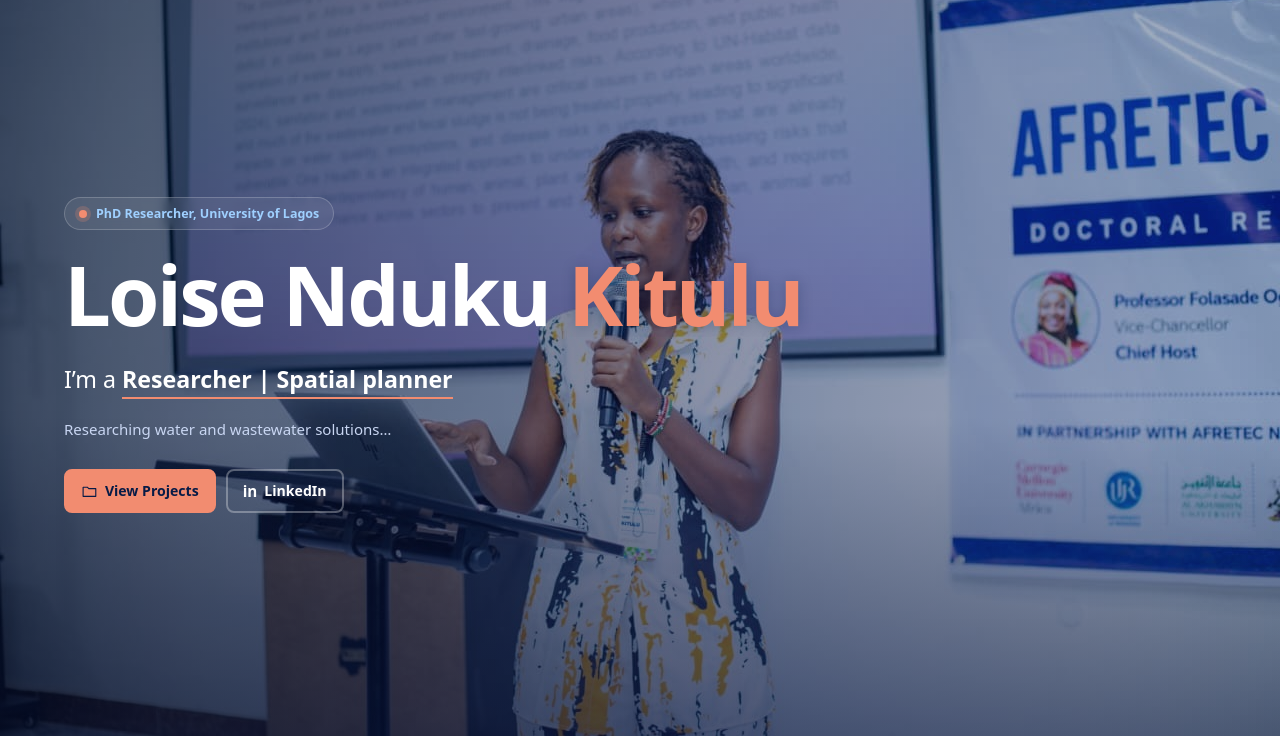
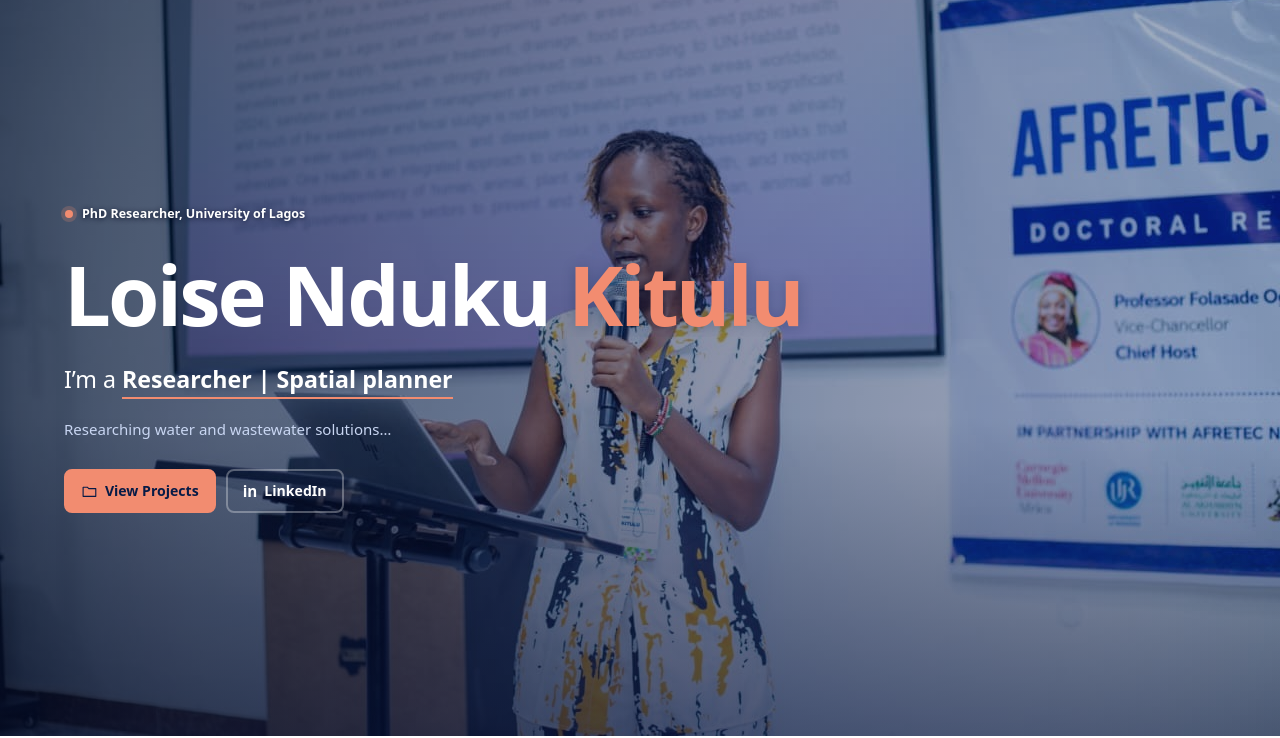
Before and after one commit to simbajr1/LNK, a plain HTML site: page index.html in a window 1280 px wide. Shown: the part 64-802 px from the top of the page. Drawn offline with Linux system fonts and the light colour scheme.

Commit message:
hero section update

```diff
--- a/assets/style.css
+++ b/assets/style.css
@@ -153,7 +153,7 @@ p,.lead,.ph-head p{font-size:.94rem}
 .hero:after{background:linear-gradient(90deg,rgba(4,12,38,.94),rgba(6,21,74,.82) 55%,rgba(6,21,74,.6)),linear-gradient(0deg,rgba(4,12,38,.7),transparent 40%)}
 .hero>img{filter:saturate(.8) brightness(.8)}
 .hero .w{padding-top:110px;padding-bottom:clamp(64px,9vh,96px);width:100%}
-.pill{display:inline-flex;align-items:center;gap:9px;border:1px solid rgba(255,255,255,.2);background:rgba(255,255,255,.07);backdrop-filter:blur(6px);border-radius:999px;padding:6px 14px;font-size:.78rem;font-weight:600;color:#9fd0ff;margin-bottom:22px}
+.pill{display:inline-flex;align-items:center;gap:9px;border:1px solid transparent;background:transparent;backdrop-filter:none;border-radius:999px;padding:6px 0;font-size:.78rem;font-weight:600;color:#fff;text-shadow:0 1px 5px rgba(4,12,38,.85);margin-bottom:22px}
 .pill i{width:8px;height:8px;border-radius:50%;background:#3ea0ff;box-shadow:0 0 0 4px rgba(62,160,255,.22)}
 .hero h1{font-size:clamp(2.4rem,7vw,5.2rem);line-height:1.02;max-width:none}
 .role{margin:18px 0 0;font-size:clamp(1.05rem,2.2vw,1.45rem);max-width:none}
```
